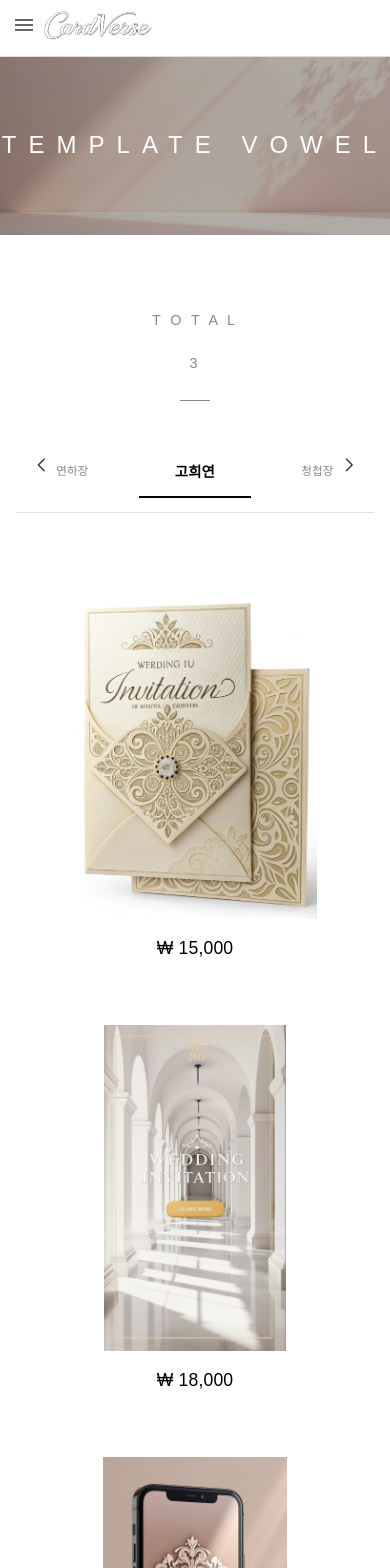
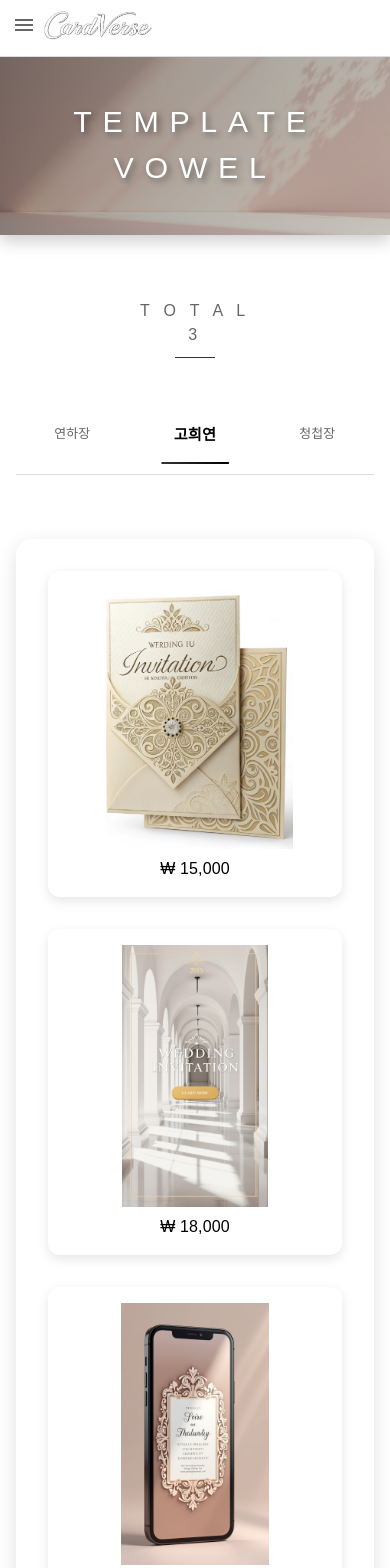
Before and after one commit to beyoungjae/cardverse-front-end, a React (Create React App) app: page /template/gohyeon in a window 390 px wide. Shown: the top 1568 px of the page. Built offline with nearby package versions, Linux system fonts and the light colour scheme.

Commit message:
Template

```diff
--- a/src/components/templates/TemplateDetail.jsx
+++ b/src/components/templates/TemplateDetail.jsx
@@ -1,13 +1,31 @@
 import React, { useState, useEffect, useLayoutEffect } from 'react'
 import { useParams, useLocation, useNavigate } from 'react-router-dom'
 import { Container, Typography, Box, Button, Modal, IconButton } from '@mui/material'
-import { styled as muiStyled } from '@mui/material/styles'
-import styled from 'styled-components'
+import { styled as muiStyled, keyframes } from '@mui/material/styles'
 import ArrowBackIosNewIcon from '@mui/icons-material/ArrowBackIosNew'
 import PlayArrowIcon from '@mui/icons-material/PlayArrow'
 import CloseIcon from '@mui/icons-material/Close'
 import NavigateBeforeIcon from '@mui/icons-material/NavigateBefore'
 import NavigateNextIcon from '@mui/icons-material/NavigateNext'
+import { transform } from 'framer-motion'
+
+// 애니메이션 keyframes
+const fadeIn = keyframes`
+  from {
+    opacity: 0;
+    transform: scale(0.95);
+  }
+  to {
+    opacity: 1;
+    transform: scale(1);
+  }
+`
+
+const pulse = keyframes`
+  0% { transform: scale(1); }
+  50% { transform: scale(1.1); }
+  100% { transform: scale(1); }
+`
 
 // 뒤로가기 버튼 컨테이너
 const BackButtonContainer = muiStyled(Box)(({ theme }) => ({
@@ -17,16 +35,17 @@ const BackButtonContainer = muiStyled(Box)(({ theme }) => ({
 
 // 뒤로가기 버튼 스타일
 const BackButton = muiStyled('div')(({ theme }) => ({
-   display: 'flex',
+   display: 'inline-block',
    alignItems: 'center',
    gap: '0.5rem',
    color: theme.palette.text.primary,
    textDecoration: 'none',
    fontSize: '0.9rem',
-   transition: 'color 0.3s ease',
+   transition: 'color 0.3s ease, transform 0.3s ease',
    cursor: 'pointer',
    '&:hover': {
       color: theme.palette.text.secondary,
+      transform: 'translateX(-3px)',
    },
 }))
 
@@ -37,12 +56,13 @@ const PageContainer = muiStyled(Container)(({ theme }) => ({
    padding: '2rem 1rem',
 }))
 
-// 메인 이미지 스타일
+// 메인 이미지 스타일 (호버 시 살짝 확대)
 const MainImageContainer = muiStyled(Box)(({ theme }) => ({
    textAlign: 'center',
    marginBottom: '2rem',
    '& img': {
       maxWidth: '500px',
+      transition: 'transform 0.3s ease-in-out',
       [theme.breakpoints.down('md')]: {
          maxWidth: '350px',
       },
@@ -50,6 +70,9 @@ const MainImageContainer = muiStyled(Box)(({ theme }) => ({
          maxWidth: '260px',
       },
       height: 'auto',
+   },
+   '& img:hover': {
+      transform: 'scale(1.02)',
    },
 }))
 
@@ -72,54 +95,50 @@ const ButtonGroup = muiStyled(Box)(({ theme }) => ({
    marginBottom: '3rem',
 }))
 
-const BeforePurchasingButton = styled.div`
-   margin-bottom: 2rem;
-   .button {
-      padding: 1em 2em;
-      border: none;
-      border-radius: 5px;
-      font-weight: bold;
-      letter-spacing: 5px;
-      text-transform: uppercase;
-      cursor: pointer;
-      color: #000000;
-      transition: all 1000ms;
-      font-size: 15px;
-      position: relative;
-      overflow: hidden;
-      outline: 2px solid #000000;
-   }
-
-   button:hover {
-      color: #ffffff;
-      transform: scale(1.05);
-      outline: 2px solid #000000;
-      box-shadow: 4px 5px 17px -4px #000000;
-   }
-
-   button::before {
-      content: '';
-      position: absolute;
-      left: -50px;
-      top: 0;
-      width: 0;
-      height: 100%;
-      background-color: #000000;
-      transform: skewX(180deg);
-      z-index: -1;
-      transition: width 500ms;
-   }
-
-   button:hover::before {
-      width: 250%;
-   }
-
-   button:active {
-      transform: scale(0.98);
-      background-color: #000000;
-      transition: all 0.1s ease;
-   }
-`
+// 구매 전 체험 버튼 (muiStyled로 통일)
+const BeforePurchasingButton = muiStyled('div')(({ theme }) => ({
+   marginBottom: '2rem',
+   '& .button': {
+      padding: '1em 2em',
+      border: 'none',
+      borderRadius: '5px',
+      fontWeight: 'bold',
+      letterSpacing: '5px',
+      textTransform: 'uppercase',
+      cursor: 'pointer',
+      color: '#000000',
+      transition: 'all 0.3s ease',
+      fontSize: '15px',
+      position: 'relative',
+      overflow: 'hidden',
+      outline: '2px solid #000000',
+      '&:hover': {
+         color: '#ffffff',
+         transform: 'scale(1.05)',
+         boxShadow: '4px 5px 17px -4px #000000',
+      },
+      '&::before': {
+         content: '""',
+         position: 'absolute',
+         left: '-50px',
+         top: 0,
+         width: 0,
+         height: '100%',
+         backgroundColor: '#000000',
+         transform: 'skewX(180deg)',
+         zIndex: -1,
+         transition: 'width 0.3s ease',
+      },
+      '&:hover::before': {
+         width: '250%',
+      },
+      '&:active': {
+         transform: 'scale(0.98)',
+         backgroundColor: '#000000',
+         transition: 'all 0.1s ease',
+      },
+   },
+}))
 
 // 버튼 스타일 컴포넌트들
 const ButtonStyles = {
@@ -172,6 +191,7 @@ const BuyButton = muiStyled(Button)(({ theme }) => ({
    borderRadius: '8px',
    backgroundColor: '#B699BB',
    color: 'white',
+   transition: 'background-color 0.3s ease',
    '&:hover': {
       backgroundColor: '#D8B6DD',
    },
@@ -183,23 +203,22 @@ const PreviewButton = muiStyled(Button)(({ theme }) => ({
    borderRadius: '8px',
    backgroundColor: '#dddddd',
    color: '#000000',
+   transition: 'background-color 0.3s ease',
    '&:hover': {
       backgroundColor: '#eeeeee',
    },
 }))
 
-// 상세 정보 섹션 스타일
+// 상세 정보 섹션 스타일 (detail image 애니메이션 강화)
 const DetailSection = muiStyled(Box)(({ theme }) => ({
    borderTop: `0.5px solid ${theme.palette.divider}`,
    '& .detail-title': {
       fontFamily: theme.typography.fontFamily,
       color: theme.palette.text.disabled,
       textAlign: 'center',
-      marginBottom: '3rem',
+      margin: '5rem 0',
       fontSize: '1.2rem',
       letterSpacing: '1em',
-      marginTop: '5rem',
-      marginBottom: '5rem',
       [theme.breakpoints.down('md')]: {
          fontSize: '1rem',
       },
@@ -229,23 +248,25 @@ const DetailSection = muiStyled(Box)(({ theme }) => ({
       },
       '& .screen-content': {
          position: 'absolute',
-         top: '2.5%', // 아이폰 목업의 화면 영역에 맞게 미세 조정
+         top: '2.5%',
          left: '4%',
-         width: '92%', // 화면 비율 미세 조정
+         width: '92%',
          height: '95%',
          overflow: 'hidden',
-         borderRadius: '40px', // 아이폰 모서리 곡률에 맞게 조정
+         borderRadius: '40px',
          '& img': {
             width: '100%',
             height: '100%',
             objectFit: 'cover',
             opacity: 0,
-            transition: 'opacity 0.5s ease-in-out',
+            transform: 'scale(0.95)',
+            transition: 'opacity 0.5s ease-in-out, transform 0.5s ease-in-out',
             position: 'absolute',
             top: 0,
             left: 0,
             '&.active': {
                opacity: 1,
+               transform: 'scale(1)',
             },
          },
       },
@@ -256,8 +277,7 @@ const DetailSection = muiStyled(Box)(({ theme }) => ({
 const DetailSectionTitle = muiStyled('div')(({ theme }) => ({
    ...theme.typography.h2,
    textAlign: 'center',
-   marginTop: '10rem',
-   marginBottom: '10rem',
+   margin: '10rem 0',
    [theme.breakpoints.down('md')]: {
       fontSize: '1.4rem',
    },
@@ -266,7 +286,7 @@ const DetailSectionTitle = muiStyled('div')(({ theme }) => ({
    },
 }))
 
-// 비디오 섹션 스타일
+// 비디오 섹션 스타일 (플레이 버튼에 펄스 애니메이션 적용)
 const VideoSection = muiStyled(Box)(({ theme }) => ({
    position: 'relative',
    width: '100%',
@@ -284,6 +304,7 @@ const VideoSection = muiStyled(Box)(({ theme }) => ({
       justifyContent: 'center',
       margin: '0 auto',
       cursor: 'pointer',
+      animation: `${pulse} 2s infinite ease-in-out`,
    },
 }))
 
@@ -305,8 +326,7 @@ const VideoSectionSubComment = muiStyled('div')(({ theme }) => ({
 const QRSectionTitle = muiStyled('div')(({ theme }) => ({
    ...theme.typography.h3,
    textAlign: 'center',
-   marginTop: '10rem',
-   marginBottom: '10rem',
+   margin: '10rem 0',
    [theme.breakpoints.down('md')]: {
       fontSize: '1.3rem',
    },
@@ -326,11 +346,9 @@ const QRSection = muiStyled(Box)(({ theme }) => ({
       margin: '0 auto',
       [theme.breakpoints.down('md')]: {
          width: '150px',
-         height: 'auto',
       },
       [theme.breakpoints.down('sm')]: {
          width: '100px',
-         height: 'auto',
       },
       '& .iphone-mockup': {
          width: '100%',
@@ -341,18 +359,18 @@ const QRSection = muiStyled(Box)(({ theme }) => ({
       },
       '& .qr-code': {
          position: 'absolute',
-         top: '2.5%', // 아이폰 목업의 화면 영역에 맞게 미세 조정
+         top: '2.5%',
          left: '4%',
-         width: '92%', // 화면 비율 미세 조정
+         width: '92%',
          height: '95%',
          objectFit: 'contain',
-         borderRadius: '40px', // 아이폰 모서리 곡률에 맞게 조정
+         borderRadius: '40px',
          zIndex: 1,
       },
    },
 }))
 
-// 모달 스타일
+// 모달 스타일 (fadeIn 애니메이션 적용)
 const PreviewModal = muiStyled(Modal)(({ theme }) => ({
    display: 'flex',
    alignItems: 'center',
@@ -367,6 +385,7 @@ const PreviewModal = muiStyled(Modal)(({ theme }) => ({
       borderRadius: '8px',
       padding: '20px',
       outline: 'none',
+      animation: `${fadeIn} 0.5s ease-out`,
    },
    '& .close-button': {
       position: 'absolute',
@@ -377,7 +396,7 @@ const PreviewModal = muiStyled(Modal)(({ theme }) => ({
    '& .slide-container': {
       position: 'relative',
       width: '100%',
-      height: '60vh', // 높이 조정
+      height: '60vh',
       display: 'flex',
       alignItems: 'center',
       justifyContent: 'center',
@@ -388,16 +407,15 @@ const PreviewModal = muiStyled(Modal)(({ theme }) => ({
       objectFit: 'contain',
       [theme.breakpoints.down('md')]: {
          width: '80%',
-         height: 'auto',
       },
       [theme.breakpoints.down('sm')]: {
          width: '65%',
-         height: 'auto',
       },
    },
    '& .nav-button': {
       position: 'absolute',
       backgroundColor: 'rgba(255, 255, 255, 0.3)',
+      transition: 'background-color 0.3s ease',
       '&:hover': {
          backgroundColor: 'rgba(255, 255, 255, 0.2)',
       },
@@ -482,8 +500,8 @@ const TemplateDetail = () => {
          <BackButtonContainer>
             <Container maxWidth="lg">
                <BackButton onClick={handleBack}>
-                  <ArrowBackIosNewIcon sx={{ fontSize: '0.8rem' }} />
-                  Back Template
+                  <ArrowBackIosNewIcon sx={{ fontSize: '0.7rem', pointerEvents: 'auto' }} />
+                  <span>Back Template</span>
                </BackButton>
             </Container>
          </BackButtonContainer>
--- a/src/components/templates/TemplateList.jsx
+++ b/src/components/templates/TemplateList.jsx
@@ -9,13 +9,16 @@ import { useLocation, useParams, useNavigate } from 'react-router-dom'
 import 'swiper/css'
 import 'swiper/css/navigation'
 
-// 배너 컨테이너
+// =============================================================================
+// 배너 영역
+// =============================================================================
 const BannerContainer = styled(Box)(({ theme }) => ({
    width: '100%',
    height: '400px',
    position: 'relative',
    overflow: 'hidden',
-   backgroundColor: '#f5f5f5',
+   backgroundColor: '#101010',
+   boxShadow: '0 6px 16px rgba(0,0,0,0.2)',
    [theme.breakpoints.down('md')]: {
       height: '300px',
    },
@@ -24,42 +27,66 @@ const BannerContainer = styled(Box)(({ theme }) => ({
    },
 }))
 
-// 배너 이미지
 const BannerImage = styled('img')(({ theme }) => ({
    width: '100%',
    height: '100%',
    objectFit: 'cover',
 }))
 
-// 배너 오버레이
 const BannerOverlay = styled(Box)(({ theme }) => ({
    position: 'absolute',
    top: 0,
    left: 0,
    width: '100%',
    height: '100%',
-   backgroundColor: 'rgba(0, 0, 0, 0.3)',
+   background: 'linear-gradient(135deg, rgba(0,0,0,0.4), rgba(0,0,0,0.2))',
    display: 'flex',
    alignItems: 'center',
    justifyContent: 'center',
 }))
 
-// 배너 타이틀
 const BannerTitle = styled(Typography)(({ theme }) => ({
    color: '#fff',
-   fontSize: '2.5rem',
-   fontWeight: 500,
-   letterSpacing: '0.5em',
+   fontSize: '3.2rem',
+   fontWeight: theme.typography.fontWeightRegular,
+   letterSpacing: '0.35em',
    textAlign: 'center',
+   textShadow: '3px 3px 6px rgba(0,0,0,0.4)',
    [theme.breakpoints.down('md')]: {
-      fontSize: '2rem',
+      fontSize: '2.6rem',
    },
    [theme.breakpoints.down('sm')]: {
-      fontSize: '1.5rem',
+      fontSize: '1.9rem',
    },
 }))
 
-// 탭 컨테이너 스타일
+// =============================================================================
+// TOTAL 텍스트 (상단 카운트 영역)
+// =============================================================================
+const TotalText = styled(Typography)(({ theme }) => ({
+   fontSize: '1rem',
+   color: theme.palette.text.secondary,
+   letterSpacing: '0.3rem',
+   lineHeight: '1.5',
+   marginBottom: '3rem',
+   textAlign: 'center',
+   fontWeight: 500,
+   position: 'relative',
+   '&::after': {
+      content: '""',
+      position: 'absolute',
+      bottom: '-10px',
+      left: '50%',
+      transform: 'translateX(-50%)',
+      width: '40px',
+      height: '0.1px',
+      background: theme.palette.primary.light,
+   },
+}))
+
+// =============================================================================
+// 탭 영역 및 좌우 네비게이션 버튼
+// =============================================================================
 const TabContainer = styled(Box)(({ theme }) => ({
    position: 'relative',
    marginBottom: '4rem',
@@ -70,7 +97,7 @@ const TabContainer = styled(Box)(({ theme }) => ({
       left: 0,
       right: 0,
       height: '1px',
-      backgroundColor: '#e0e0e0',
+      backgroundColor: '#ddd',
    },
    '.swiper': {
       padding: '2rem 0',
@@ -82,80 +109,98 @@ const TabContainer = styled(Box)(({ theme }) => ({
       },
    },
    '.swiper-button-prev, .swiper-button-next': {
-      width: '40px',
-      height: '40px',
+      width: '45px',
+      height: '45px',
       borderRadius: '50%',
-      '&::after': {
-         fontSize: '1rem',
-         color: '#333',
+      backgroundColor: '#fff',
+      border: '2px solid #ececec',
+      boxShadow: '0 3px 8px rgba(0,0,0,0.2)',
+      display: 'flex',
+      alignItems: 'center',
+      justifyContent: 'center',
+      transition: 'all 0.3s ease',
+      cursor: 'pointer',
+   },
+   '.swiper-button-prev::after': {
+      content: '"⟨"',
+      fontSize: '1.4rem',
+      color: '#444',
       fontWeight: 'bold',
    },
-      '&:hover': {
-         background: '#f8f8f8',
+   '.swiper-button-next::after': {
+      content: '"⟩"',
+      fontSize: '1.4rem',
+      color: '#444',
+      fontWeight: 'bold',
+   },
+   '.swiper-button-prev:hover, .swiper-button-next:hover': {
+      transform: 'scale(1.15)',
+      background: 'linear-gradient(135deg, #fff, #f0f0f0)',
+   },
+   [theme.breakpoints.down('md')]: {
+      '.swiper-button-prev, .swiper-button-next': {
+         display: 'none',
+      },
    },
    [theme.breakpoints.down('sm')]: {
-         width: '30px',
-         height: '30px',
-         '&::after': {
-            fontSize: '0.8rem',
-         },
+      '.swiper-button-prev, .swiper-button-next': {
+         display: 'none',
       },
    },
 }))
 
-// 커스텀 탭 스타일
 const StyledTab = styled('div')(({ theme, $selected, $isAdjacent }) => ({
    position: 'relative',
-   padding: '1rem 3rem',
+   padding: '1rem 2rem',
    cursor: 'pointer',
-   fontSize: $selected ? '1.1rem' : $isAdjacent ? '0.9rem' : '0.8rem',
-   fontWeight: $selected ? 600 : 400,
-   color: $selected ? '#000' : $isAdjacent ? '#666' : '#888',
-   // 필요한 속성만 지정해 불필요한 애니메이션을 줄임
-   transition: 'color 0.3s ease, opacity 0.3s ease, transform 0.3s ease',
+   fontSize: $selected ? '1.1rem' : $isAdjacent ? '1rem' : '0.9rem',
+   fontWeight: $selected ? '600' : '400',
+   color: $selected ? theme.palette.primary.main : $isAdjacent ? '#555' : '#777',
+   transition: 'all 0.3s ease',
    textAlign: 'center',
    whiteSpace: 'nowrap',
-   opacity: $selected ? 1 : $isAdjacent ? 0.8 : 0.5,
-   transform: $selected ? 'scale(1)' : $isAdjacent ? 'scale(0.9)' : 'scale(0.8)',
+   opacity: $selected ? 1 : $isAdjacent ? 0.9 : 0.8,
+   transform: $selected ? 'scale(1)' : $isAdjacent ? 'scale(0.95)' : 'scale(0.9)',
    '&::after': {
       content: '""',
       position: 'absolute',
-      bottom: '-1px',
-      left: 0,
-      width: $selected ? '100%' : '0%',
+      bottom: '-5px',
+      left: '50%',
+      transform: 'translateX(-50%)',
+      width: $selected ? '60%' : '0%',
       height: '2px',
-      backgroundColor: '#000',
+      borderRadius: '2px',
+      background: `linear-gradient(to right, ${theme.palette.primary.light}, ${theme.palette.primary.dark})`,
       transition: 'width 0.3s ease',
-      willChange: 'width',
+   },
+   '&:hover': {
+      backgroundColor: 'rgba(0, 0, 0, 0.05)',
    },
    [theme.breakpoints.down('sm')]: {
-      padding: '0.8rem 2rem',
-      fontSize: $selected ? '0.9rem' : $isAdjacent ? '0.8rem' : '0.7rem',
+      padding: '0.8rem 1.5rem',
+      fontSize: $selected ? '0.95rem' : $isAdjacent ? '0.85rem' : '0.8rem',
    },
 }))
 
-// TOTAL 텍스트
-const TotalText = styled(Typography)(({ theme }) => ({
-   fontSize: '0.9rem',
-   color: '#888',
-   letterSpacing: '0.2em',
-   lineHeight: '3',
-   marginBottom: '3rem',
-   textAlign: 'center',
-   position: 'relative',
-   '&::after': {
-      content: '""',
-      position: 'absolute',
-      bottom: '-1rem',
-      left: '50%',
-      transform: 'translateX(-50%)',
-      width: '30px',
-      height: '1px',
-      backgroundColor: '#888',
+// =============================================================================
+// 리스트 영역 (백색 배경, 부드러운 fade-in 애니메이션 적용)
+// =============================================================================
+const ListSection = styled(Box)(({ theme }) => ({
+   backgroundColor: '#ffffff',
+   padding: theme.spacing(4),
+   borderRadius: '16px',
+   boxShadow: '0 6px 20px rgba(0,0,0,0.12)',
+   marginTop: theme.spacing(4),
+   animation: 'fadeInUp 0.8s ease-out',
+   '@keyframes fadeInUp': {
+      '0%': { opacity: 0, transform: 'translateY(30px)' },
+      '100%': { opacity: 1, transform: 'translateY(0)' },
    },
 }))
 
-// 템플릿 그리드 컨테이너
+// =============================================================================
+// 템플릿 카드 및 이미지 영역 (hover 애니메이션, 확대 및 그림자 효과)
+// =============================================================================
 const TemplateGrid = styled(Box)(({ theme }) => ({
    display: 'grid',
    gridTemplateColumns: 'repeat(3, 1fr)',
@@ -168,26 +213,31 @@ const TemplateGrid = styled(Box)(({ theme }) => ({
    },
 }))
 
-// 템플릿 카드 스타일
 const TemplateCard = styled(motion.div)(({ theme }) => ({
    position: 'relative',
    cursor: 'pointer',
    padding: '1rem',
+   borderRadius: '12px',
+   overflow: 'hidden',
+   backgroundColor: '#fff',
+   boxShadow: '0 4px 12px rgba(0,0,0,0.1)',
+   transition: 'all 0.05s ease',
+   '&:hover': {
+      transform: 'translateY(-8px) scale(1.02)',
+      boxShadow: '0 12px 24px rgba(0,0,0,0.15)',
+   },
    '&:hover img': {
-      transform: 'scale(1.05)',
+      transform: 'scale(1.1)',
    },
 }))
 
-// 이미지 감싸는 컨테이너
 const ImageWrapper = styled(Box)(({ theme }) => ({
    position: 'relative',
    width: '100%',
    paddingTop: '100%',
    overflow: 'hidden',
-   borderRadius: '8px',
 }))
 
-// 템플릿 이미지
 const TemplateImage = styled('img')(({ theme }) => ({
    position: 'absolute',
    top: 0,
@@ -198,38 +248,37 @@ const TemplateImage = styled('img')(({ theme }) => ({
    transition: 'transform 0.3s ease',
 }))
 
-// 가격 정보
 const PriceInfo = styled(Typography)(({ theme }) => ({
-   marginTop: '1rem',
-   fontSize: '1.1rem',
+   marginTop: '0.5rem',
+   fontSize: '1rem',
+   fontWeight: 500,
+   textAlign: 'center',
    color: theme.palette.text.primary,
-   textAlign: 'center',
 }))
 
-// More 버튼 스타일
+// =============================================================================
+// More 버튼 (bounce 애니메이션 포함)
+// =============================================================================
 const MoreButton = styled(Box)(({ theme }) => ({
    display: 'flex',
    flexDirection: 'column',
    alignItems: 'center',
    cursor: 'pointer',
-   marginTop: '3rem',
+   marginTop: theme.spacing(3),
+   color: theme.palette.primary.main,
+   fontWeight: 600,
    '& .arrow': {
       animation: 'bounce 2s infinite',
+      fontSize: '1rem',
    },
    '@keyframes bounce': {
-      '0%, 20%, 50%, 80%, 100%': {
-         transform: 'translateY(0)',
-      },
-      '40%': {
-         transform: 'translateY(-10px)',
-      },
-      '60%': {
-         transform: 'translateY(-5px)',
-      },
+      '0%, 20%, 50%, 80%, 100%': { transform: 'translateY(0)' },
+      '40%': { transform: 'translateY(-10px)' },
+      '60%': { transform: 'translateY(-5px)' },
    },
 }))
 
-// 템플릿 데이터 가라데이터 추후 함수 변경 예정
+// 템플릿 데이터 가라데이터
 const templates = {
    invitation: [
       { id: 1, image: '/images/templates/card1.svg', price: '23,000' },
@@ -264,33 +313,23 @@ const TemplateList = () => {
    const { tab: urlTab } = useParams()
    const navigate = useNavigate()
 
-   // 탭 순서 배열을 먼저 정의
+   // 탭 순서 배열
    const tabOrder = ['wedding', 'invitation', 'newyear', 'gohyeon']
-   const L = tabOrder.length // 탭 개수
-
-   // 초기 탭 설정 (URL 파라미터가 유효하면 사용, 없으면 'wedding')
+   const L = tabOrder.length
    const initialTab = urlTab && tabOrder.includes(urlTab) ? urlTab : 'wedding'
 
-   // 상태 정의
+   // 상태 및 ref
    const [currentTab, setCurrentTab] = useState(initialTab)
    const [desiredTab, setDesiredTab] = useState(initialTab)
    const [showMore, setShowMore] = useState(false)
-
-   // ref 정의
    const swiperRef = useRef(null)
    const animatingRef = useRef(false)
 
    useLayoutEffect(() => {
-      // 모바일에서는 smooth, 데스크톱에서는 auto 사용
       const isMobile = window.innerWidth <= 768
-      window.scrollTo({
-         top: 0,
-         left: 0,
-         behavior: isMobile ? 'smooth' : 'auto',
-      })
+      window.scrollTo({ top: 0, left: 0, behavior: isMobile ? 'smooth' : 'auto' })
    }, [location.pathname])
 
-   // URL 파라미터가 변경되면 상태 업데이트
    useEffect(() => {
       if (urlTab && tabOrder.includes(urlTab)) {
          setCurrentTab(urlTab)
@@ -298,19 +337,17 @@ const TemplateList = () => {
       }
    }, [urlTab])
 
-   // 텍스트 탭 클릭 시 desiredTab 업데이트
+   // 탭 변경 handler
    const handleTabChange = (newValue) => {
       if (newValue !== desiredTab) {
          setDesiredTab(newValue)
          setShowMore(false)
-         // URL은 변경하지 않고 상태만 업데이트
       }
    }
 
-   // < > 버튼용: 한 슬라이드씩 이동하도록 desiredTab을 업데이트
+   // 좌우 버튼 handler
    const handlePrevClick = () => {
       const currentIndex = tabOrder.indexOf(currentTab)
-      // 이전 탭: 원형 배열이므로 currentIndex-1 (음수이면 마지막으로)
       const prevIndex = (currentIndex - 1 + L) % L
       setDesiredTab(tabOrder[prevIndex])
    }
@@ -320,14 +357,12 @@ const TemplateList = () => {
       setDesiredTab(tabOrder[nextIndex])
    }
 
-   // desiredTab과 currentTab이 다르면 한 슬라이드씩 이동(최소 이동)하도록 effect 처리
    useEffect(() => {
       const swiper = swiperRef.current?.swiper
       if (swiper && desiredTab !== currentTab && !animatingRef.current) {
          const currentIndex = tabOrder.indexOf(currentTab)
          const targetIndex = tabOrder.indexOf(desiredTab)
          let diff = targetIndex - currentIndex
-         // 원형 배열로 최소 차이 계산 (예: 3 -> 0: diff = -3 -> +1)
          if (diff > L / 2) {
             diff -= L
          } else if (diff < -L / 2) {
@@ -339,20 +374,17 @@ const TemplateList = () => {
          } else if (diff < 0) {
             swiper.slidePrev(300)
          }
-         // 만약 diff === 0라면 이미 일치하므로 아무것도 하지 않음
       }
    }, [desiredTab, currentTab, L])
 
-   // 슬라이드 전환 완료 시 호출: currentTab 업데이트
-   // (loop 모드에서 swiper.realIndex는 실제 원본 인덱스를 제공합니다)
+   // 슬라이드 전환 완료 handler
    const handleTransitionEnd = (swiper) => {
       const newIndex = swiper.realIndex % L
-      // 중앙 세트에서 newIndex가 목표 인덱스와 다르다면 currentTab를 업데이트
       setCurrentTab(tabOrder[newIndex])
       animatingRef.current = false
    }
 
-   // 사용자가 스와이프 등으로 이동한 경우에도 desiredTab와 currentTab 동기화
+   // 사용자가 직접 슬라이드한 경우 동기화
    const handleSlideChange = (swiper) => {
       if (!animatingRef.current) {
          const newIndex = swiper.realIndex % L
@@ -361,7 +393,7 @@ const TemplateList = () => {
       }
    }
 
-   // 탭 글씨 스타일 관련: 현재 탭과 인접 탭이면 스타일 다르게 표시
+   // 현재 탭의 인접성 판단 (디자인 조절용)
    const isAdjacentTab = (tabName) => {
       const currentIndex = tabOrder.indexOf(currentTab)
       const tabIndex = tabOrder.indexOf(tabName)
@@ -373,9 +405,7 @@ const TemplateList = () => {
    const displayedTemplates = showMore ? currentTemplates : currentTemplates.slice(0, 6)
 
    const handleTemplateClick = (templateId) => {
-      navigate(`/template/${currentTab}/${templateId}`, {
-         state: { currentTab },
-      })
+      navigate(`/template/${currentTab}/${templateId}`, { state: { currentTab } })
    }
 
    return (
@@ -394,14 +424,12 @@ const TemplateList = () => {
             </TotalText>
 
             <TabContainer>
-               {/* 커스텀 화살표 버튼을 직접 구현 */}
                <div className="swiper-button-prev" onClick={handlePrevClick} style={{ cursor: 'pointer' }}></div>
                <Swiper
                   ref={swiperRef}
                   modules={[Navigation]}
                   slidesPerView={3}
                   centeredSlides
-                  // 초기 슬라이드는 중앙 세트의 해당 인덱스로 설정 (예: 'wedding'이면 index = tabOrder.index + L)
                   initialSlide={tabOrder.indexOf(currentTab) + L}
                   speed={300}
                   loop
@@ -409,7 +437,6 @@ const TemplateList = () => {
                   observeParents
                   watchSlidesProgress
                   allowTouchMove={false}
-                  // 기본 내비게이션은 사용하지 않고 커스텀 버튼을 사용합니다.
                   navigation={false}
                   onTransitionEnd={handleTransitionEnd}
                   onSlideChange={handleSlideChange}
@@ -437,13 +464,14 @@ const TemplateList = () => {
                <div className="swiper-button-next" onClick={handleNextClick} style={{ cursor: 'pointer' }}></div>
             </TabContainer>
 
+            <ListSection>
                <TemplateGrid>
                   {displayedTemplates.map((template, index) => (
                      <TemplateCard key={template.id} onClick={() => handleTemplateClick(template.id)} initial={{ opacity: 0, y: 20 }} animate={{ opacity: 1, y: 0 }} transition={{ duration: 0.5, delay: index * 0.1 }}>
                         <ImageWrapper>
                            <TemplateImage src={template.image} alt={`Template ${template.id}`} />
                         </ImageWrapper>
-                     <PriceInfo>₩ {template.price}</PriceInfo>
+                        <PriceInfo onClick={(e) => e.stopPropagation()}>₩ {template.price}</PriceInfo>
                      </TemplateCard>
                   ))}
                </TemplateGrid>
@@ -451,6 +479,7 @@ const TemplateList = () => {
                <MoreButton onClick={() => setShowMore(!showMore)}>
                   <Typography className="arrow">{showMore ? 'Less' : 'More'}</Typography>
                </MoreButton>
+            </ListSection>
          </Container>
       </>
    )
```
Lines whose indentation alone changed are shown as unchanged.
